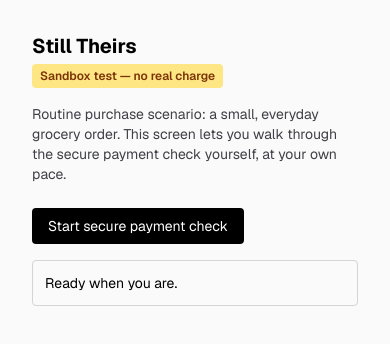
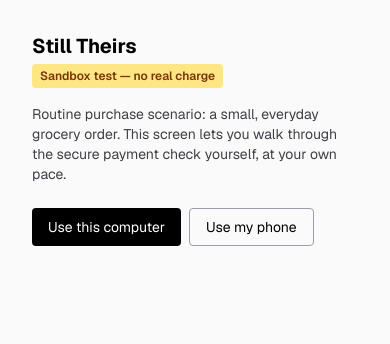
Before and after one commit to Faadil1/still-theirs, a Next.js app: page /gate-a2 in a window 390 px wide. Shown: the top 344 px of the page. Built offline with nearby package versions, Linux system fonts and the light colour scheme.

Commit message:
fix: add single-use phone-only Prava session mode

```diff
--- a/src/app/gate-a2/page.tsx
+++ b/src/app/gate-a2/page.tsx
@@ -12,6 +12,8 @@ import { shouldAutoHideQr } from "@/lib/gateA2/qrPanel";
 // phone via a client-generated QR code. Never rendered in production.
 const IS_DEV_OR_SANDBOX = process.env.NODE_ENV !== "production";
 
+type GateA2Mode = "DESKTOP_EMBEDDED" | "PHONE_ONLY";
+
 const STATUS_MESSAGES: Record<GateA2PublicState["status"], string> = {
   IDLE: "Ready when you are.",
   CREATING_SESSION: "Setting up a secure sandbox session...",
@@ -20,6 +22,14 @@ const STATUS_MESSAGES: Record<GateA2PublicState["status"], string> = {
   COMPLETED: "Card verification completed.",
   CANCELLED: "Cancelled. Nothing was charged.",
   SAFE_ERROR: "Something didn't go through. You can try again.",
+};
+
+// PHONE_ONLY mode never mounts collectPAN, so it needs its own status
+// copy — the desktop card-entry messages above don't apply.
+const PHONE_ONLY_STATUS_MESSAGES: Partial<Record<GateA2PublicState["status"], string>> = {
+  READY_FOR_CARD: "Complete the verification on your phone. Confirm the result using the Prava screen or dashboard.",
+  AWAITING_USER_AUTHENTICATION:
+    "Complete the verification on your phone. Confirm the result using the Prava screen or dashboard.",
 };
 
 async function postGateA2Event(event: string, detail: Record<string, unknown> = {}): Promise<void> {
@@ -42,6 +52,7 @@ export default function GateA2Page() {
   const mountedForSessionRef = useRef<string | null>(null);
 
   const [publicState, setPublicState] = useState<GateA2PublicState>(() => controller.getPublicState());
+  const [mode, setMode] = useState<GateA2Mode | null>(null);
 
   // QR phone-transfer panel state. The iframe URL itself is never stored in
   // React state — it is read directly from controller.getSessionForSdk()
@@ -54,7 +65,13 @@ export default function GateA2Page() {
     setPublicState(controller.getPublicState());
   }
 
-  async function handleStart() {
+  function selectMode(m: GateA2Mode) {
+    // Mode may only be chosen before any session exists.
+    if (publicState.status !== "IDLE" && publicState.status !== "CANCELLED" && publicState.status !== "SAFE_ERROR" && publicState.status !== "COMPLETED") return;
+    setMode(m);
+  }
+
+  async function createSession(): Promise<boolean> {
     await controller.startSession(async () => {
       const res = await fetch("/api/prava/session", { method: "POST" });
       return { ok: res.ok, status: res.status, json: () => res.json() };
@@ -69,7 +86,26 @@ export default function GateA2Page() {
         orderIdPresent: state.orderIdPresent,
         orderIdSuffix: state.orderIdSuffix,
       });
+      return true;
     }
+    return false;
+  }
+
+  // DESKTOP_EMBEDDED: create the session; the mount effect below picks it up.
+  async function handleStart() {
+    await createSession();
+  }
+
+  // PHONE_ONLY: create the session, then immediately display the QR.
+  // This path never touches PravaSDK/collectPAN and never mounts anything —
+  // the iframe URL's only use here is as QR-encoder input.
+  async function handleCreatePhoneSession() {
+    const ready = await createSession();
+    if (!ready) return;
+    const sessionForSdk = controller.getSessionForSdk();
+    if (!sessionForSdk) return;
+    qrOpenedAtRef.current = Date.now();
+    setQrPanelOpen(true);
   }
 
   function closeQrPanel() {
@@ -92,11 +128,15 @@ export default function GateA2Page() {
     closeQrPanel();
     controller.cancel();
     sync();
+    setMode(null);
     void postGateA2Event("gateA2.flow.cancelled", { cancelled: true });
   }
 
   // Mount the embedded card-collection UI exactly once per fresh session.
+  // PHONE_ONLY mode never reaches this: it must never initialize PravaSDK,
+  // call collectPAN, or mount an iframe on the desktop.
   useEffect(() => {
+    if (mode !== "DESKTOP_EMBEDDED") return;
     if (publicState.status !== "READY_FOR_CARD") return;
     if (!containerRef.current) return;
 
@@ -188,7 +228,7 @@ export default function GateA2Page() {
         void postErrorDiagnostics();
       });
     // eslint-disable-next-line react-hooks/exhaustive-deps
-  }, [publicState.status, publicState.sessionIdSuffix, publicState.orderIdSuffix]);
+  }, [mode, publicState.status, publicState.sessionIdSuffix, publicState.orderIdSuffix]);
 
   // Cleanup on unmount only.
   useEffect(() => {
@@ -251,6 +291,24 @@ export default function GateA2Page() {
           walk through the secure payment check yourself, at your own pace.
         </p>
 
+        {mode === null && (
+          <div className="mb-4 flex gap-2">
+            <button
+              onClick={() => selectMode("DESKTOP_EMBEDDED")}
+              className="rounded bg-black px-4 py-2 text-white dark:bg-white dark:text-black"
+            >
+              Use this computer
+            </button>
+            <button
+              onClick={() => selectMode("PHONE_ONLY")}
+              className="rounded border border-zinc-400 px-4 py-2"
+            >
+              Use my phone
+            </button>
+          </div>
+        )}
+
+        {mode === "DESKTOP_EMBEDDED" && (
           <button
             onClick={handleStart}
             disabled={!canStart || publicState.status === "CREATING_SESSION"}
@@ -258,14 +316,26 @@ export default function GateA2Page() {
           >
             {publicState.status === "CREATING_SESSION" ? "Setting up..." : "Start secure payment check"}
           </button>
+        )}
 
-        {canCancel && (
+        {mode === "PHONE_ONLY" && (
+          <button
+            onClick={handleCreatePhoneSession}
+            disabled={!canStart || publicState.status === "CREATING_SESSION"}
+            className="mb-4 rounded bg-black px-4 py-2 text-white disabled:opacity-50 dark:bg-white dark:text-black"
+          >
+            {publicState.status === "CREATING_SESSION" ? "Setting up..." : "Create phone session"}
+          </button>
+        )}
+
+        {mode !== null && canCancel && (
           <button onClick={handleCancel} className="mb-4 ml-2 rounded border border-zinc-400 px-4 py-2">
             Cancel
           </button>
         )}
 
-        {IS_DEV_OR_SANDBOX &&
+        {mode === "DESKTOP_EMBEDDED" &&
+          IS_DEV_OR_SANDBOX &&
           publicState.sessionIdPresent &&
           (publicState.status === "READY_FOR_CARD" || publicState.status === "AWAITING_USER_AUTHENTICATION") &&
           !qrPanelOpen && (
@@ -277,17 +347,23 @@ export default function GateA2Page() {
             </button>
           )}
 
+        {mode !== null && (
           <p className="mb-4 rounded border border-zinc-300 p-3 dark:border-zinc-700">
-          {STATUS_MESSAGES[publicState.status]}
+            {mode === "PHONE_ONLY" && PHONE_ONLY_STATUS_MESSAGES[publicState.status]
+              ? PHONE_ONLY_STATUS_MESSAGES[publicState.status]
+              : STATUS_MESSAGES[publicState.status]}
             {publicState.status === "SAFE_ERROR" && publicState.pravaErrorCode && (
               <span className="mt-1 block text-xs text-zinc-500">Code: {publicState.pravaErrorCode}</span>
             )}
           </p>
+        )}
 
         {qrPanelOpen && (
           <div className="mb-4 rounded border border-zinc-300 p-4 text-center dark:border-zinc-700">
             <p className="mb-2 text-xs font-semibold uppercase tracking-wide text-zinc-600 dark:text-zinc-400">
-              Temporary Prava session — expires shortly
+              {mode === "PHONE_ONLY"
+                ? "Open once on your phone — do not open this session on this computer"
+                : "Temporary Prava session — expires shortly"}
             </p>
             <canvas ref={qrCanvasRef} className="mx-auto" aria-label="QR code to open this Prava session on your phone" />
             <button onClick={closeQrPanel} className="mt-3 rounded border border-zinc-400 px-3 py-1 text-xs">
@@ -296,7 +372,7 @@ export default function GateA2Page() {
           </div>
         )}
 
-        <div id="prava-card-form" ref={containerRef} className="min-h-[1px]" />
+        {mode === "DESKTOP_EMBEDDED" && <div id="prava-card-form" ref={containerRef} className="min-h-[1px]" />}
       </div>
     </div>
   );
```
Also changed, not shown: 2 other files (tests, documents, lock files or other folders). Lines whose indentation alone changed are shown as unchanged.
